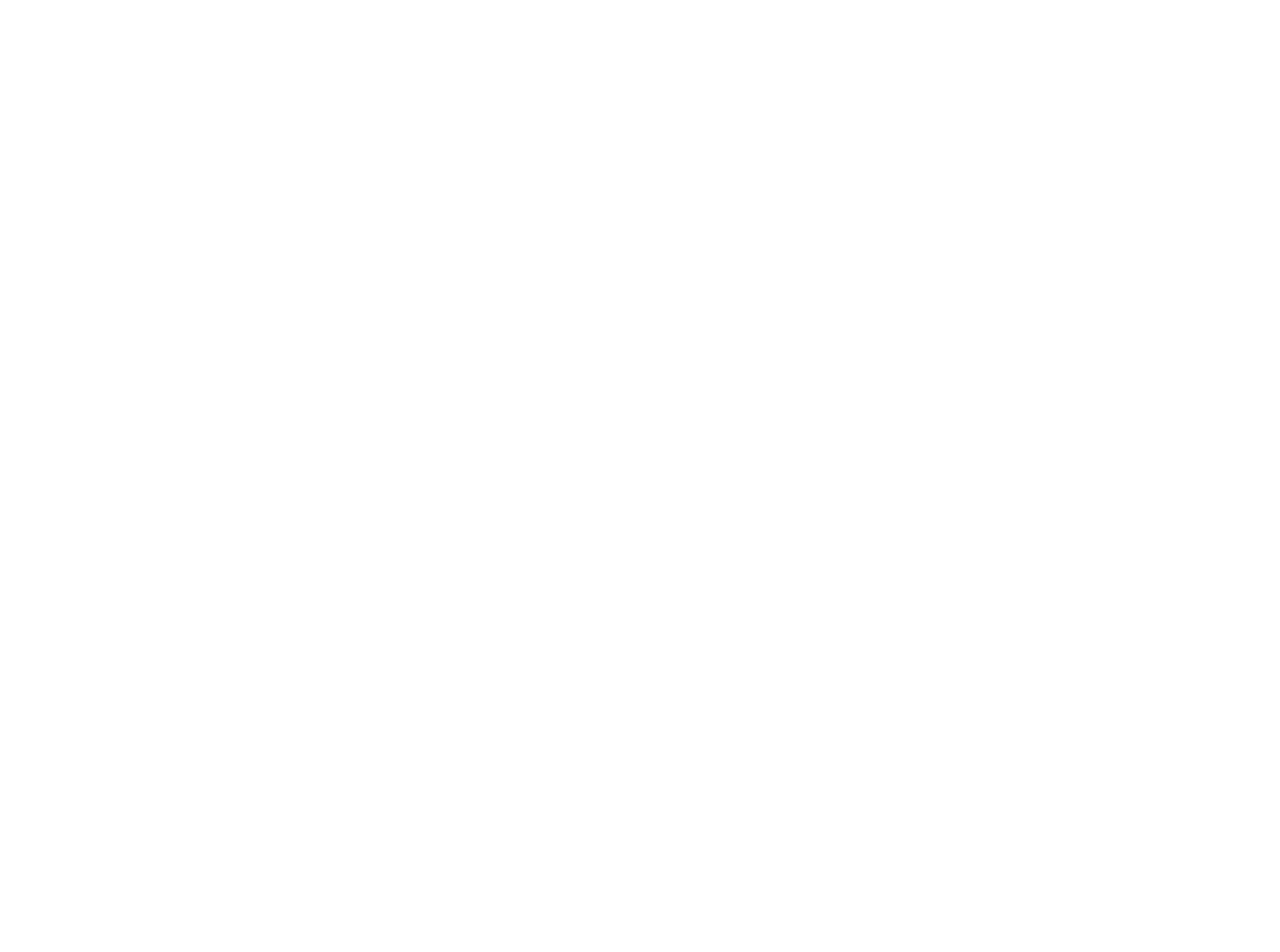
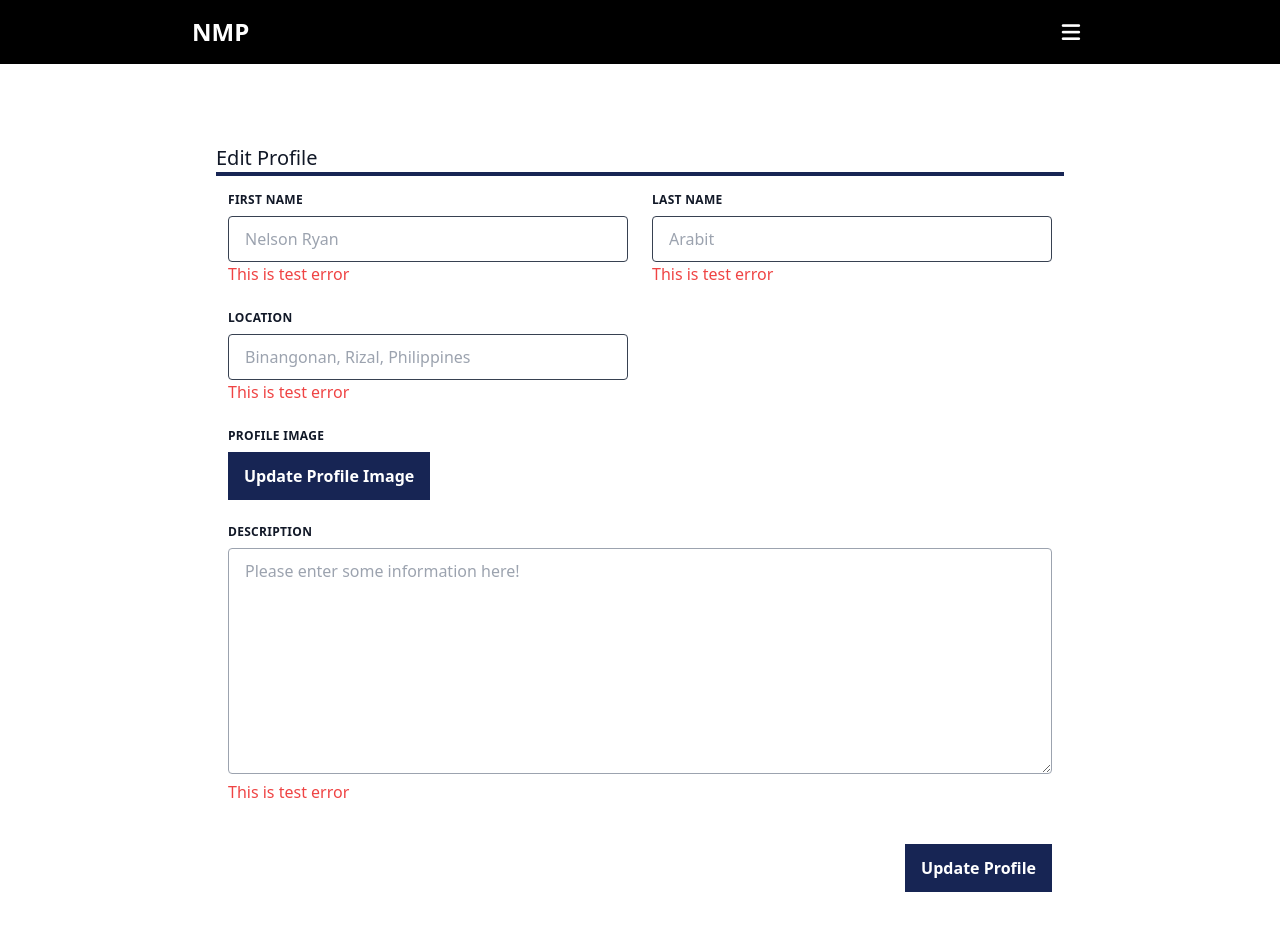
Before and after one commit to nlsnryn/Music-Project.UI, a Vue app: page /account/edit-profile in a window 1280 px wide. Before the commit this address had no page. Shown: the top 952 px of the page. Before the commit the page ends 800 px from the top, so only its background shows below. Built offline with nearby package versions, Linux system fonts and the light colour scheme.

Commit message:
Added File EditProfile

```diff
--- /dev/null
+++ b/src/components/global/DisplayCropperButton.vue
@@ -0,0 +1,22 @@
+<script setup>
+import { defineProps, toRefs } from "vue";
+
+const props = defineProps({
+  btnText: String,
+  label: String,
+});
+
+const { btnText, label } = toRefs(props);
+</script>
+
+<template>
+  <label class="block text-xs font-bold uppercase tracking-wide text-gray-900">
+    {{ label }}
+  </label>
+  <button
+    class="mt-2 inline-block bg-blue-950 px-4 py-3 font-bold text-white no-underline hover:bg-blue-900"
+    @click="$emit(showModal, true)"
+  >
+    {{ btnText }}
+  </button>
+</template>
--- a/src/components/global/RouterLinkButton.vue
+++ b/src/components/global/RouterLinkButton.vue
@@ -6,7 +6,7 @@
   url: { type: String, default: "" },
 });
 
-const { btnText, color, url } = toRefs(props);
+const { btnText, url } = toRefs(props);
 </script>
 
 <template>
--- /dev/null
+++ b/src/components/global/SubmitForm.vue
@@ -0,0 +1,19 @@
+<script setup>
+import { defineProps, toRefs } from "vue";
+
+const props = defineProps({
+  btnText: String,
+  label: String,
+});
+
+const { btnText } = toRefs(props);
+</script>
+
+<template>
+  <button
+    class="float-right mt-2 inline-block bg-blue-950 px-4 py-3 font-bold text-white no-underline hover:bg-blue-900"
+    @click="$emit('submit', true)"
+  >
+    {{ btnText }}
+  </button>
+</template>
--- /dev/null
+++ b/src/components/global/TextArea.vue
@@ -0,0 +1,38 @@
+<script setup>
+import { computed, defineProps, defineEmits, toRefs } from "vue";
+
+const emit = defineEmits("update:description");
+
+const props = defineProps({
+  description: String,
+  label: String,
+  placeholder: { type: String, default: "" },
+  error: String,
+});
+
+const { label, placeholder, error, description } = toRefs(props);
+
+const descriptionComputed = computed({
+  get: () => description.value,
+  set: (val) => emit("update:description", val),
+});
+</script>
+
+<template>
+  <label
+    for=""
+    class="block text-xs font-bold uppercase tracking-wide text-gray-900"
+  >
+    {{ label }}
+  </label>
+  <textarea
+    class="mt-2 w-full appearance-none rounded border border-gray-400 bg-white px-4 py-3 leading-tight text-gray-700 focus:border-gray-500 focus:bg-white focus:outline-none"
+    :placeholder="placeholder"
+    v-model="descriptionComputed"
+    cols="30"
+    rows="10"
+  ></textarea>
+  <span v-if="error" class="text-red-500">
+    {{ error }}
+  </span>
+</template>
--- a/src/components/global/TextInput.vue
+++ b/src/components/global/TextInput.vue
@@ -25,7 +25,7 @@
   <div>
     <label
       for=""
-      class="mb-2 block text-xs font-bold uppercase tracking-wide text-gray-100"
+      class="mb-2 block text-xs font-bold uppercase tracking-wide"
       :class="[labelColor ? 'text-gray-900' : 'text-gray-100']"
     >
       {{ label }}
--- a/src/components/structure/FooterSection.vue
+++ b/src/components/structure/FooterSection.vue
@@ -1,33 +1,11 @@
 <template>
   <div class="w-full bg-black text-gray-100">
     <div
-      class="container mx-auto flex h-full max-w-4xl flex-wrap items-start justify-between p-6 pb-4 pt-8 text-sm"
+      class="container mx-auto flex h-full max-w-4xl flex-col-reverse items-center py-6 pl-6 pr-4 text-sm"
     >
-      <div>
-        <div class="mb-2 text-lg underline">
-          <b>Quick links</b>
-        </div>
-        <router-link to="/" class="mb-2 block">Home</router-link>
-        <router-link to="/login" class="mb-2 block">Login</router-link>
-        <router-link to="/register" class="mb-2 block">Register</router-link>
-      </div>
-      <div>
-        <div class="mb-2 text-lg underline">Our company</div>
-        <p class="mb-4 leading-normal">
-          Libid <br />
-          Binangonan, Rizal <br />
-          Philippines
-        </p>
-        <p class="text-sm">0930 578 2924</p>
-      </div>
-    </div>
-
-    <div
-      class="container mx-auto flex h-full max-w-4xl flex-wrap items-center justify-between py-6 pl-6 pr-4 text-sm"
-    >
-      <div class="mt-4">&copy;2023 NMP Company. All rights reserved.</div>
-      <div class="pt-4 text-end text-xs md:p-0">
-        <div class="ml-4 no-underline hover:underline">Privacy Policy</div>
+      <div class="mt-5">&copy;2023 NMP Company. All rights reserved.</div>
+      <div class="text-xs md:p-0">
+        <p class="ml-4 no-underline hover:underline">Privacy Policy</p>
         <div class="ml-4 no-underline hover:underline">Terms & Conditions</div>
         <div class="ml-4 no-underline hover:underline">Contact Us</div>
       </div>
--- a/src/components/structure/FullscreenModal.vue
+++ b/src/components/structure/FullscreenModal.vue
@@ -1,7 +1,6 @@
 <script setup>
 import RouterLinkButton from "../global/RouterLinkButton.vue";
 import { ref } from "vue";
-import "animate.css";
 
 const open = ref(false);
 </script>
--- a/src/router/index.js
+++ b/src/router/index.js
@@ -4,6 +4,7 @@
 import LoginView from "@/views/auth/LoginView.vue";
 import AccountView from "@/views/AccountView.vue";
 import ProfileSection from "@/views/account/ProfileSection.vue";
+import EditProfile from "@/views/account/EditProfile.vue";
 
 const router = createRouter({
   history: createWebHistory(import.meta.env.BASE_URL),
@@ -32,6 +33,11 @@
           name: "ProfileSection",
           component: ProfileSection,
         },
+        {
+          path: "edit-profile",
+          name: "EditProfile",
+          component: EditProfile,
+        },
       ],
     },
   ],
--- /dev/null
+++ b/src/views/account/EditProfile.vue
@@ -0,0 +1,81 @@
+<script setup>
+import TextInput from "@/components/global/TextInput.vue";
+import DisplayCropperButton from "@/components/global/DisplayCropperButton.vue";
+import TextArea from "@/components/global/TextArea.vue";
+import SubmitForm from "@/components/global/SubmitForm.vue";
+import { ref } from "vue";
+
+const firstName = ref(null);
+const lastName = ref(null);
+const location = ref(null);
+const description = ref(null);
+</script>
+
+<template>
+  <div id="EditProfile" class="container mx-auto max-w-4xl px-6 pb-20 pt-20">
+    <div class="text-xl text-gray-900">Edit Profile</div>
+    <div class="h-1 w-full bg-blue-950"></div>
+
+    <div class="mb-6 mt-4 flex flex-wrap">
+      <div class="w-full px-3 md:w-1/2">
+        <TextInput
+          label="First Name"
+          :labelColor="true"
+          placeholder="Nelson Ryan"
+          v-model:input="firstName"
+          inputType="text"
+          error="This is test error"
+        />
+      </div>
+
+      <div class="w-full px-3 md:w-1/2">
+        <TextInput
+          label="Last Name"
+          :labelColor="true"
+          placeholder="Arabit"
+          v-model:input="lastName"
+          inputType="text"
+          error="This is test error"
+        />
+      </div>
+    </div>
+
+    <div class="mb-6 mt-4 flex flex-wrap">
+      <div class="w-full px-3 md:w-1/2">
+        <TextInput
+          label="Location"
+          placeholder="Binangonan, Rizal, Philippines"
+          v-model:input="location"
+          inputType="text"
+          error="This is test error"
+        />
+      </div>
+    </div>
+
+    <div class="mb-6 mt-4 flex flex-wrap">
+      <div class="w-full px-3 md:w-1/2">
+        <DisplayCropperButton
+          btnText="Update Profile Image"
+          label="Profile Image"
+        />
+      </div>
+    </div>
+
+    <div class="mb-6 mt-4 flex flex-wrap">
+      <div class="w-full px-3">
+        <TextArea
+          v-model:description="description"
+          error="This is test error"
+          placeholder="Please enter some information here!"
+          label="Description"
+        />
+      </div>
+    </div>
+
+    <div class="mb-6 mt-8 flex flex-wrap">
+      <div class="w-full px-3">
+        <SubmitForm btnText="Update Profile" />
+      </div>
+    </div>
+  </div>
+</template>
```
